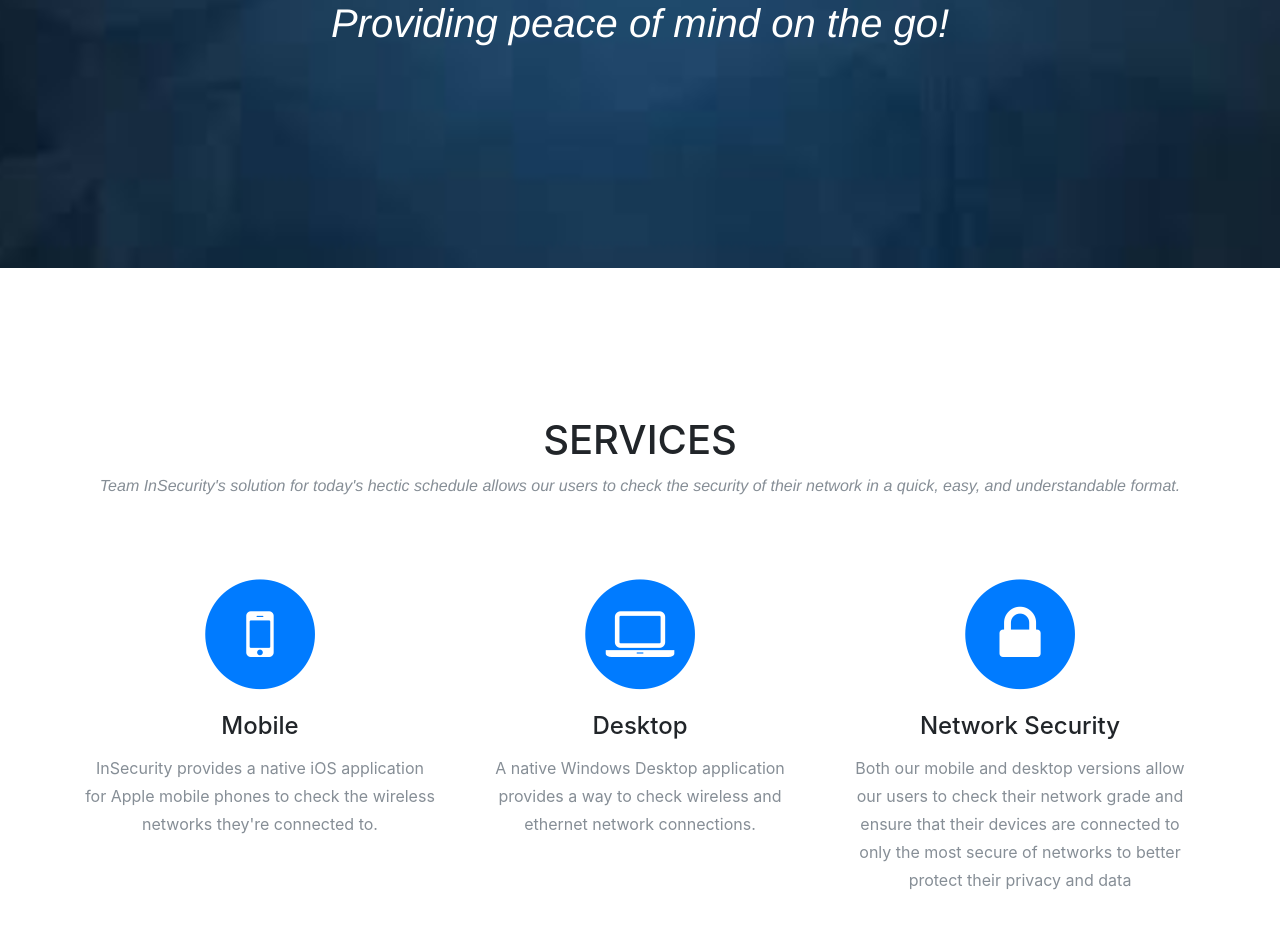
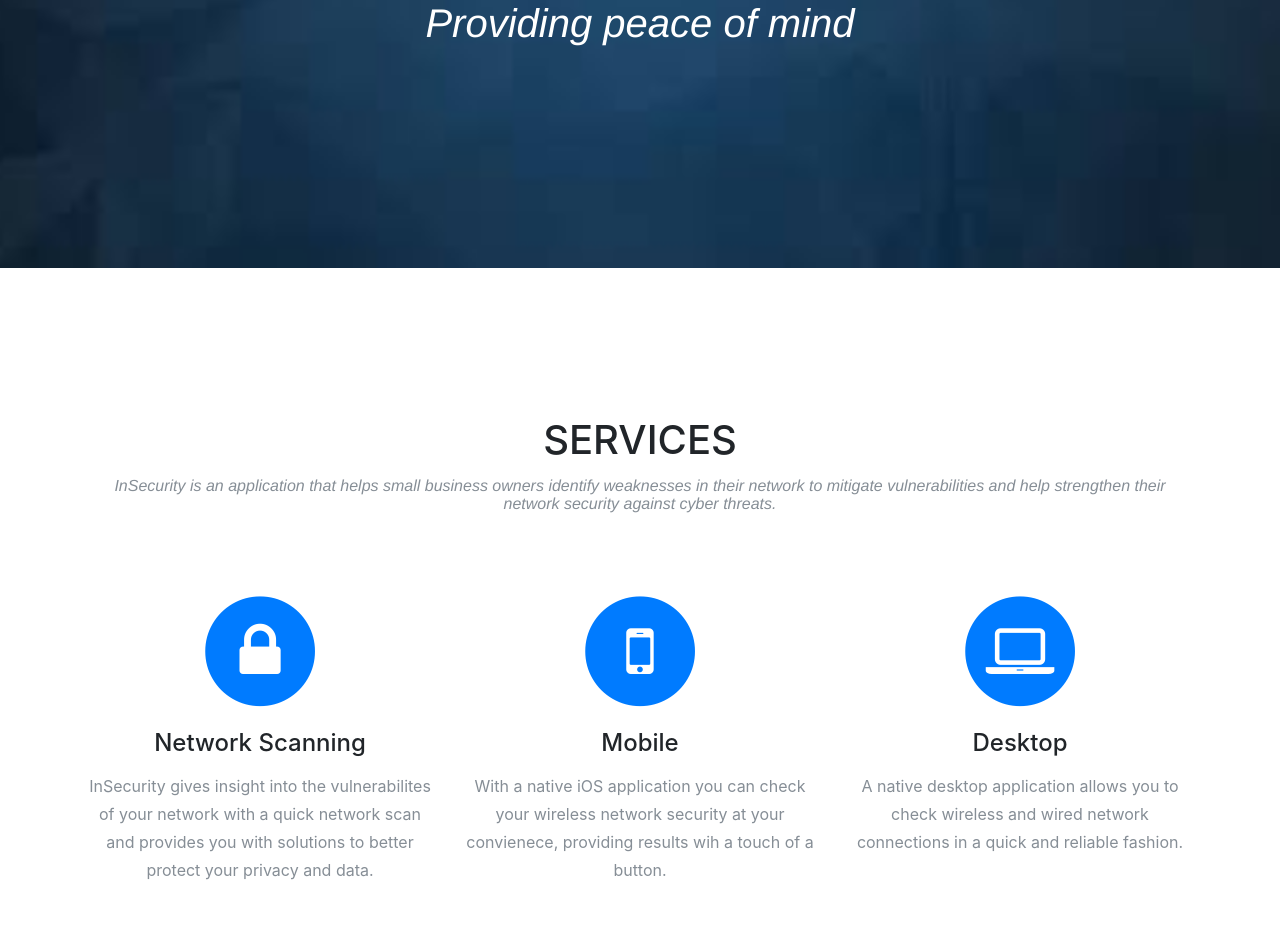
Before and after one commit to mmdiallo/InSecurity-Website, a website with bundled scripts: page index.html in a window 1280 px wide. Shown: the part 297-1226 px from the top of the page. Built offline with nearby package versions, Linux system fonts and the light colour scheme; a web font is replaced by a local one.

Commit message:
Rearranged order of services and changed wording. Added elevator statement

```diff
--- a/index.html
+++ b/index.html
@@ -61,7 +61,7 @@
     <header class="masthead">
       <div class="container">
         <div class="intro-text">
-          <div class="intro-lead-in">Providing peace of mind on the go!</div>
+          <div class="intro-lead-in">Providing peace of mind</div>
           <!-- <div class="intro-heading"></div> -->
           <!-- <a class="btn btn-xl js-scroll-trigger" href="#services">Tell Me More</a> -->
         </div>
@@ -74,18 +74,28 @@
         <div class="row">
           <div class="col-lg-12 text-center">
             <h2 class="section-heading">Services</h2>
-            <h3 class="section-subheading text-muted">Team InSecurity's solution for today's hectic schedule allows our users to check the security
-            of their network in a quick, easy, and understandable format.</h3>
+            <h3 class="section-subheading text-muted">InSecurity is an application that helps small business owners identify weaknesses in their network
+               to mitigate vulnerabilities and help strengthen their network security against cyber threats.</h3>
           </div>
         </div>
         <div class="row text-center">
           <div class="col-md-4">
             <span class="fa-stack fa-4x">
               <i class="fa fa-circle fa-stack-2x text-primary"></i>
+              <i class="fa fa-lock fa-stack-1x fa-inverse"></i>
+            </span>
+            <h4 class="service-heading">Network Scanning</h4>
+            <p class="text-muted">InSecurity gives insight into the vulnerabilites of your network with a quick network scan
+               and provides you with solutions to better protect your privacy and data. </p>
+          </div>
+          <div class="col-md-4">
+            <span class="fa-stack fa-4x">
+              <i class="fa fa-circle fa-stack-2x text-primary"></i>
               <i class="fa fa-mobile fa-stack-1x fa-inverse"></i>
             </span>
             <h4 class="service-heading">Mobile</h4>
-            <p class="text-muted">InSecurity provides a native iOS application for Apple mobile phones to check the wireless networks they're connected to.</p>
+            <p class="text-muted">With a native iOS application you can check your wireless network security at your convienece,
+              providing results wih a touch of a button.</p>
           </div>
           <div class="col-md-4">
             <span class="fa-stack fa-4x">
@@ -93,9 +103,9 @@
               <i class="fa fa-laptop fa-stack-1x fa-inverse"></i>
             </span>
             <h4 class="service-heading">Desktop</h4>
-            <p class="text-muted">A native Windows Desktop application provides a way to check wireless and ethernet network connections.</p>
+            <p class="text-muted">A native desktop application allows you to check wireless and wired network connections in a quick and reliable fashion.</p>
           </div>
-          <div class="col-md-4">
+          <!-- <div class="col-md-4">
             <span class="fa-stack fa-4x">
               <i class="fa fa-circle fa-stack-2x text-primary"></i>
               <i class="fa fa-lock fa-stack-1x fa-inverse"></i>
@@ -103,7 +113,7 @@
             <h4 class="service-heading">Network Security</h4>
             <p class="text-muted">Both our mobile and desktop versions allow our users to check their network grade and ensure that their devices are connected to only the most
             secure of networks to better protect their privacy and data </p>
-          </div>
+          </div> -->
         </div>
       </div>
     </section>
```
